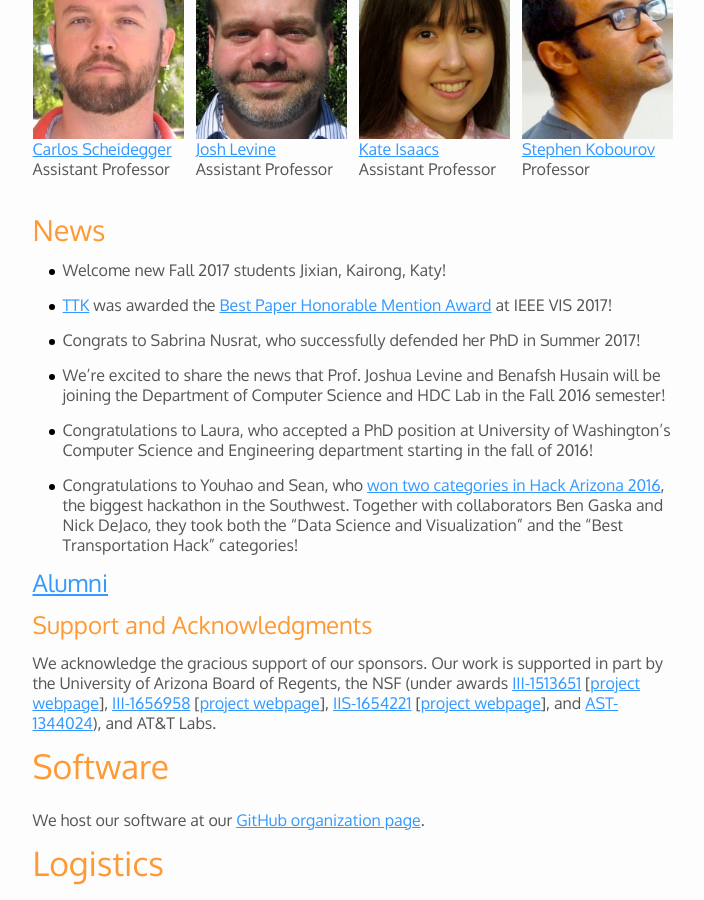
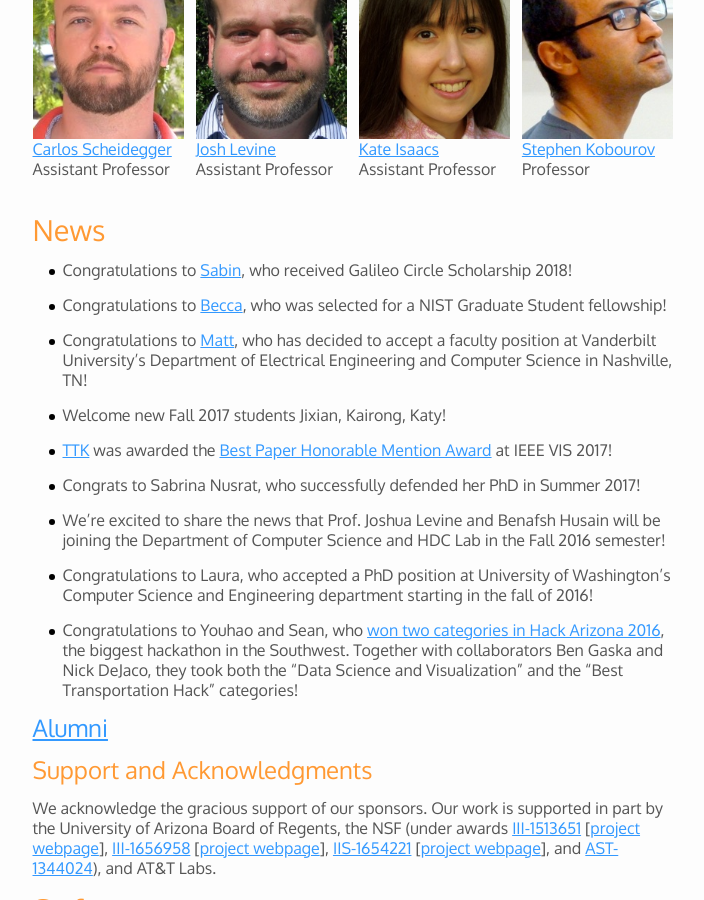
Before and after one commit to hdc-arizona/hdc-arizona.github.io, a Jekyll site: the page built from index.md, in a window 1280 px wide and 900 px high, scrolled down 1197 px. Shown: the whole window, without its empty margins (135-839 px from the left). Built offline with Jekyll 4.4.1, drawn with Linux system fonts in a browser that asks for light colours.

Commit message:
updated news

```diff
--- a/index.md
+++ b/index.md
@@ -68,6 +68,12 @@ We are part of the
 
 ## News
 
+* Congratulations to [Sabin](https://devkotasabin.github.io/), who received Galileo Circle Scholarship 2018!
+
+* Congratulations to [Becca](https://rjfaust.github.io/), who was selected for a NIST Graduate Student fellowship!
+
+* Congratulations to [Matt](https://matthewberger.github.io/), who has decided to accept a faculty position at Vanderbilt University's Department of Electrical Engineering and Computer Science in Nashville, TN!
+
 * Welcome new Fall 2017 students Jixian, Kairong, Katy!
 
 * [TTK](https://topology-tool-kit.github.io/) was awarded the [Best Paper Honorable Mention Award](http://ieeevis.org/year/2017/info/papers) at IEEE VIS 2017!
```
